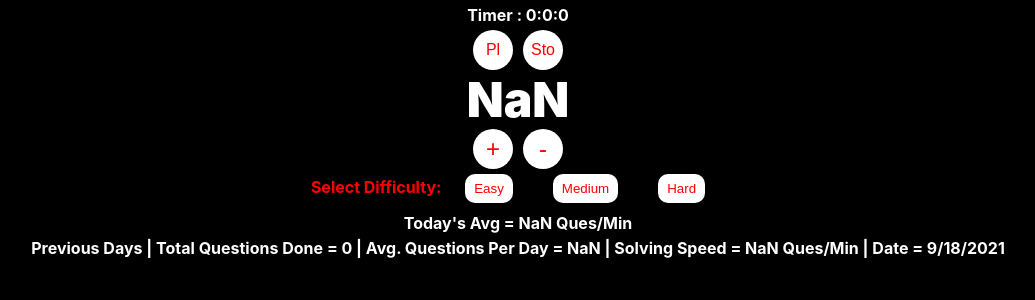
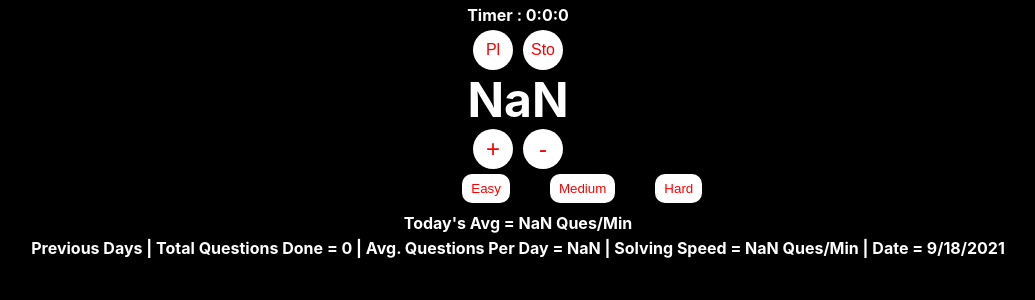
Before and after one commit to pat176/question-counter, a Next.js app in the folder question-counter/: page / in a window 1280 px wide. Shown: the top 300 px of the page, without its empty margins (122-1157 px from the left). Built offline with nearby package versions, Linux system fonts and the light colour scheme.

Commit message:
Update globals.css

```diff
--- a/question-counter/styles/globals.css
+++ b/question-counter/styles/globals.css
@@ -7,8 +7,6 @@ body {
 }
 body {
   background: black;
-  font-weight: bolder;
-  color: red;
 }
 a {
   color: inherit;
```
